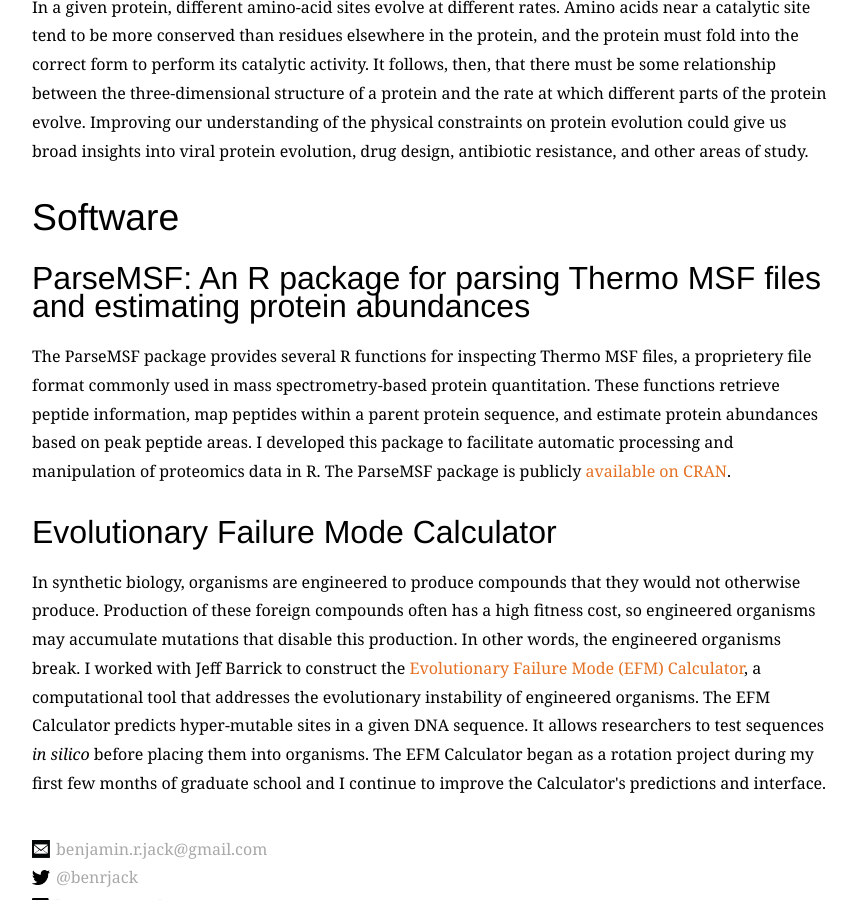
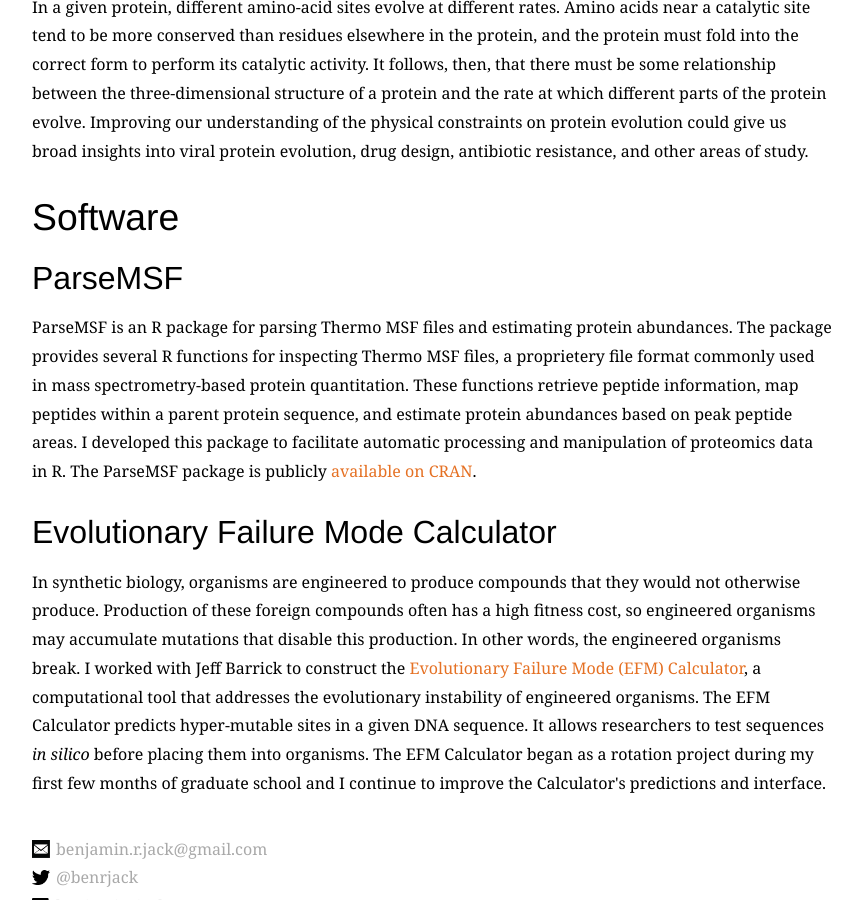
Before and after one commit to benjaminjack/benjaminjack.github.io, a Jekyll site: the page built from research.html, in a window 1280 px wide and 900 px high, scrolled down 839 px. Shown: the whole window, without its empty margins (208-1070 px from the left). Built offline with Jekyll 4.4.1, drawn with Linux system fonts in a browser that asks for light colours; some web fonts are replaced.

```diff
--- a/research.html
+++ b/research.html
@@ -13,8 +13,8 @@ layout: default
 
 <h2>Software</h2>
 
-<h3>ParseMSF: An R package for parsing Thermo MSF files and estimating protein abundances</h3>
-<p>The ParseMSF package provides several R functions for inspecting Thermo MSF files, a proprietery file format commonly used in mass spectrometry-based protein quantitation. These functions retrieve peptide information, map peptides within a parent protein sequence, and estimate protein abundances based on peak peptide areas. I developed this package to facilitate automatic processing and manipulation of proteomics data in R. The ParseMSF package is publicly <a href="https://cran.rstudio.com/web/packages/parsemsf/index.html">available on CRAN</a>.</p>
+<h3>ParseMSF</h3>
+<p>ParseMSF is an R package for parsing Thermo MSF files and estimating protein abundances. The package provides several R functions for inspecting Thermo MSF files, a proprietery file format commonly used in mass spectrometry-based protein quantitation. These functions retrieve peptide information, map peptides within a parent protein sequence, and estimate protein abundances based on peak peptide areas. I developed this package to facilitate automatic processing and manipulation of proteomics data in R. The ParseMSF package is publicly <a href="https://cran.rstudio.com/web/packages/parsemsf/index.html">available on CRAN</a>.</p>
 
 <h3>Evolutionary Failure Mode Calculator</h3>
 <p>In synthetic biology, organisms are engineered to produce compounds that they would not otherwise produce. Production of these foreign compounds often has a high fitness cost, so engineered organisms may accumulate mutations that disable this production. In other words, the engineered organisms break. I worked with Jeff Barrick to construct the <a href="http://barricklab.org/efm">Evolutionary Failure Mode (EFM) Calculator</a>, a computational tool that addresses the evolutionary instability of engineered organisms. The EFM Calculator predicts hyper-mutable sites in a given DNA sequence. It allows researchers to test sequences <em>in silico</em> before placing them into organisms. The EFM Calculator began as a rotation project during my first few months of graduate school and I continue to improve the Calculator's predictions and interface.</p>
```
